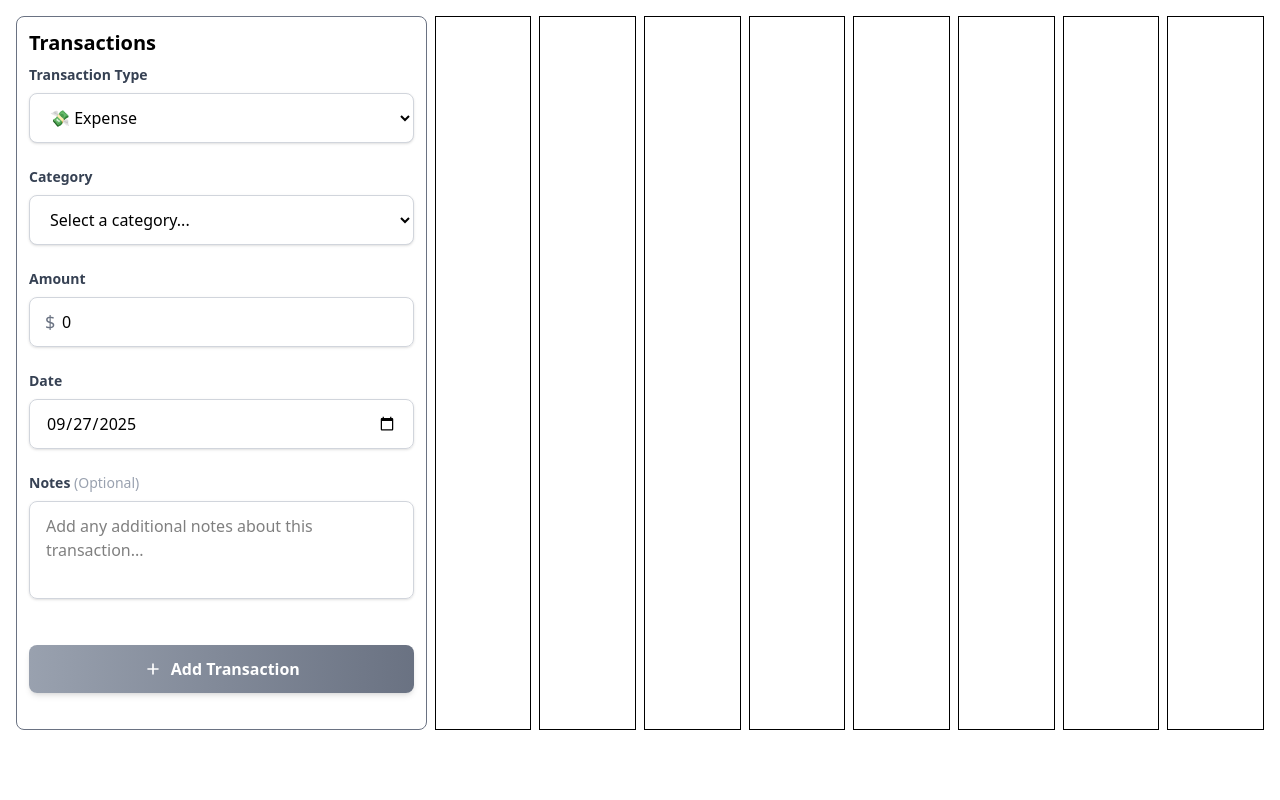
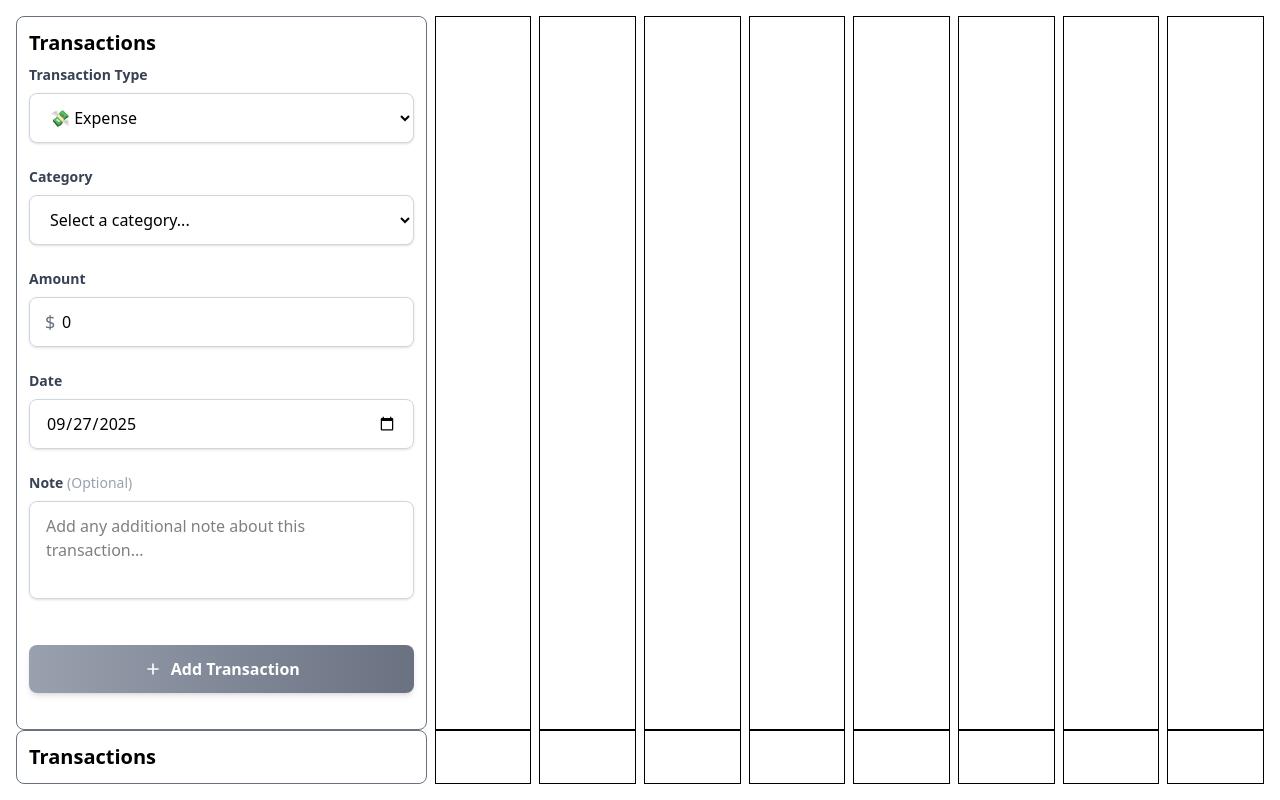
Before and after one commit to ZazaGdev/Budgie, an Angular app: page /home in a window 1280 px wide. Built offline with nearby package versions, Linux system fonts and the light colour scheme.

Commit message:
Displaying the list of transactions

```diff
--- a/src/app/components/home/home.component.html
+++ b/src/app/components/home/home.component.html
@@ -15,4 +15,21 @@
     <div class="col-span-1 border-1"></div>
     <div class="col-span-1 border-1"></div>
   </div>
+
+  <div class="grid grid-cols-12 gap-2">
+    <app-widget-card
+      class="col-span-4"
+      title="Transactions"
+    >
+      <app-transaction-list />
+    </app-widget-card>
+    <div class="col-span-1 border-1"></div>
+    <div class="col-span-1 border-1"></div>
+    <div class="col-span-1 border-1"></div>
+    <div class="col-span-1 border-1"></div>
+    <div class="col-span-1 border-1"></div>
+    <div class="col-span-1 border-1"></div>
+    <div class="col-span-1 border-1"></div>
+    <div class="col-span-1 border-1"></div>
+  </div>
 </div>
--- a/src/app/components/home/home.component.ts
+++ b/src/app/components/home/home.component.ts
@@ -1,10 +1,11 @@
 import { Component } from '@angular/core';
 import { WidgetCardComponent } from '../shared/widget-card/widget-card.component';
 import { TransactionFormComponent } from '../transactions/transaction-form/transaction-form.component';
+import { TransactionList } from '../transactions/transaction-list/transaction-list';
 
 @Component({
   selector: 'app-home',
-  imports: [WidgetCardComponent, TransactionFormComponent],
+  imports: [WidgetCardComponent, TransactionFormComponent, TransactionList],
   templateUrl: './home.component.html',
   styleUrl: './home.component.scss',
 })
--- a/src/app/components/transactions/transaction-form/transaction-form.component.html
+++ b/src/app/components/transactions/transaction-form/transaction-form.component.html
@@ -101,18 +101,18 @@
     <!-- Notes -->
     <div class="space-y-2">
       <label
-        for="transactionNotes"
+        for="transactionNote"
         class="block text-sm font-semibold text-gray-700"
       >
-        Notes
+        Note
         <span class="text-gray-400 font-normal">(Optional)</span>
       </label>
       <textarea
-        name="transactionNotes"
-        id="transactionNotes"
-        formControlName="transactionNotes"
+        name="transactionNote"
+        id="transactionNote"
+        formControlName="transactionNote"
         rows="3"
-        placeholder="Add any additional notes about this transaction..."
+        placeholder="Add any additional note about this transaction..."
         class="w-full px-4 py-3 border border-gray-300 rounded-lg focus:ring-2 focus:ring-blue-500 focus:border-blue-500 transition-all duration-200 shadow-sm hover:border-gray-400 resize-none"
       ></textarea>
     </div>
--- a/src/app/components/transactions/transaction-form/transaction-form.component.ts
+++ b/src/app/components/transactions/transaction-form/transaction-form.component.ts
@@ -39,7 +39,7 @@ export class TransactionFormComponent implements OnInit {
       nonNullable: true,
       validators: [Validators.required],
     }),
-    transactionNotes: new FormControl('', { nonNullable: true }),
+    transactionNote: new FormControl('', { nonNullable: true }),
   });
 
   async ngOnInit() {
@@ -53,7 +53,7 @@ export class TransactionFormComponent implements OnInit {
     const data: TransactionRaw = {
       type: this.transactionForm.value.transactionType as 'income' | 'expense',
       amount: this.transactionForm.value.transactionAmount as number,
-      notes: this.transactionForm.value.transactionNotes as string,
+      note: this.transactionForm.value.transactionNote as string,
       category: {
         id: this.transactionForm.value.transactionCategory!,
         name:
--- a/src/app/components/transactions/transaction-list/transaction-list.html
+++ b/src/app/components/transactions/transaction-list/transaction-list.html
@@ -1 +1 @@
-<p>transaction-list works!</p>
+@for (transaction of transactions; track transaction.id) { {{ transaction.note }} - {{ transaction.amount }} }
--- a/src/app/components/transactions/transaction-list/transaction-list.ts
+++ b/src/app/components/transactions/transaction-list/transaction-list.ts
@@ -1,4 +1,6 @@
-import { Component } from '@angular/core';
+import { ChangeDetectorRef, Component, inject, OnInit } from '@angular/core';
+import { Transaction } from '../../../models/transaction.model';
+import { TransactionService } from '../../../services/transaction.service';
 
 @Component({
   selector: 'app-transaction-list',
@@ -6,4 +8,14 @@ import { Component } from '@angular/core';
   templateUrl: './transaction-list.html',
   styleUrl: './transaction-list.scss',
 })
-export class TransactionList {}
+export class TransactionList implements OnInit {
+  private cdr = inject(ChangeDetectorRef);
+  transactionService = inject(TransactionService);
+  transactions: Transaction[] = [];
+
+  async ngOnInit() {
+    this.transactions = await this.transactionService.getAll();
+    this.cdr.detectChanges();
+    console.log(this.transactions);
+  }
+}
--- a/src/app/models/transaction.model.ts
+++ b/src/app/models/transaction.model.ts
@@ -3,13 +3,13 @@ export interface Transaction {
   type: 'income' | 'expense';
   date: Date;
   amount: number;
-  notes: string;
+  note: string;
   category: { id: string; name: string };
 }
 
 export interface TransactionRaw {
   type: 'income' | 'expense';
   amount: number;
-  notes: string;
+  note: string;
   category: { id: string; name: string };
 }
--- a/src/app/services/transaction.service.ts
+++ b/src/app/services/transaction.service.ts
@@ -7,7 +7,9 @@ import { generateUID } from '../utils/uid.util';
 export class TransactionService {
   private transactions: any[] = [];
 
-  getAll() {
+  async getAll() {
+    await this.delay(Math.random() * 500);
+    this.transactions = JSON.parse(localStorage.getItem('transactions') || '[]');
     return this.transactions;
   }
 
```
